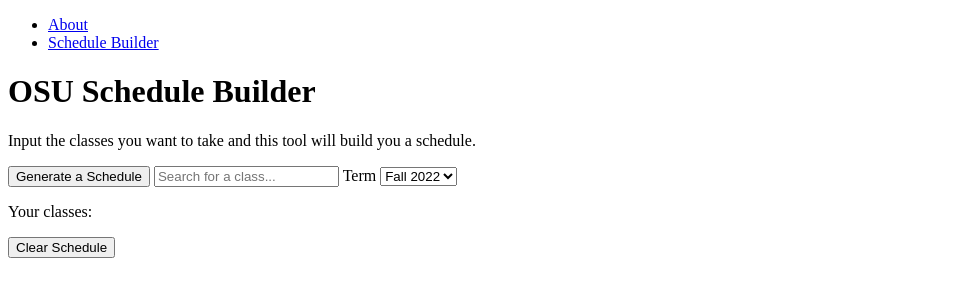
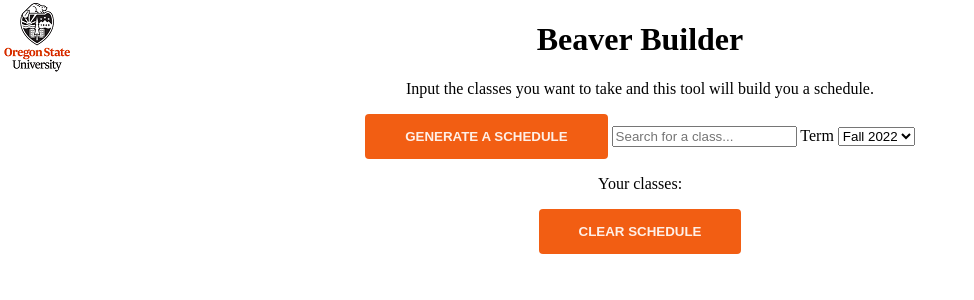
Before and after one commit to strarabi/osu-schedules, a Flask app: page / in a window 1280 px wide. Shown: the top 300 px of the page, without its empty margins (0-974 px from the left). Run offline with Flask 2, Linux system fonts and the light colour scheme.

Commit message:
More styling

```diff
--- a/static/style.css
+++ b/static/style.css
@@ -1,3 +1,7 @@
+a {
+    text-decoration: none;
+}
+
 .classes-info {
     border:1px solid black;
     display:inline-block;
@@ -9,3 +13,52 @@
     color:red;
     cursor:pointer;
 }
+
+.navbar {
+    background-color: orangered;
+    font-size: 18px;
+    line-height: 22px;
+}
+
+.navlist {
+    margin: 0 0 0 20px;
+    padding: 0;
+}
+
+.navitem {
+    display:inline-block;
+    text-decoration: none;
+}
+
+.title {
+    text-align: center;
+}
+
+.osulogo {
+    position: fixed;
+    top: 0;
+    left: 0;
+}
+
+.tools {
+    text-align: center;
+}
+
+.button {
+    border: none;
+    background: none;
+    text-decoration: none;
+    color: rgba(255, 255, 255, 0.9);
+    background: rgb(242, 94, 19);
+    padding: 15px 40px;
+    border-radius: 4px;
+    font-weight: bold;
+    text-transform: uppercase;
+    transition: all 0.2s ease-in-out;
+  }
+
+  .button:hover {
+    color: rgba(255, 255, 255, 1);
+    box-shadow: 0 5px 15px rgba(145, 92, 182, .4);
+    cursor: pointer;
+  }
--- a/templates/about.html
+++ b/templates/about.html
@@ -10,9 +10,10 @@
 <body>
     <div class="navbar">
         <ul class="navlist">
-            <li><a href="/about">About</a></li>
-            <li><a href="/main">Schedule Builder</a></li>
+            <li class="navitem"><a href="/about">About</a></li>
+            <li class="navitem"><a href="/main">Schedule Builder</a></li>
         </ul>
+        </div>
     <p>This application is still in beta. If you notice a bug, please submit an issue on our GitHub page.
         If you're a developer, consider submitting a pull request. Thank you!
     </p>
--- a/templates/index.html
+++ b/templates/index.html
@@ -7,19 +7,25 @@
     <meta charset="UTF-8">
     <meta http-equiv="X-UA-Compatible" content="IE=edge">
     <meta name="viewport" content="width=device-width, initial-scale=1.0">
-    <title>OSU Schedule Builder</title>
+    <title>Beaver Builder</title>
 </head>
 
 <body>
-    <div class="navbar">
+    <div class="title">
+        <h1>Beaver Builder</h1>
+    </div>
+    <div class="osulogo">
+        <img src="./static/imgs/osu_logo.png" alt="Oregon State Logo"/>
+    </div>
+    <!-- <div class="navbar">
         <ul class="navlist">
-            <li><a href="/about">About</a></li>
-            <li><a href="/main">Schedule Builder</a></li>
+            <li class="navitem"><a href="/about">About</a></li>
+            <li class="navitem"><a href="/main">Schedule Builder</a></li>
         </ul>
-    </div>
-    <h1>OSU Schedule Builder</h1>
+    </div> -->
+    <div class="tools">
         <p>Input the classes you want to take and this tool will build you a schedule.</p>
-    <button type="button" id="generate-button">Generate a Schedule</button>
+        <button type="button" class="button" id="generate-button">Generate a Schedule</button>
 
         <input name="search" list="courses" placeholder="Search for a class..."/>
         <datalist id="courses"></datalist>
@@ -28,11 +34,11 @@
         <select name="Term" id="term-selection">
             <option value="fa22">Fall 2022</option>
         </select>
-
         <div class="classes-container">
             <p id=>Your classes:</p>
         </div>
-    <button type="button" id="clear-button">Clear Schedule</button>
+        <button type="button" class="button" id="clear-button">Clear Schedule</button>
+    </div>
 
 </body>
 </html>
```
Also changed, not shown: static/imgs/osu_logo.png (added). Lines whose indentation alone changed are shown as unchanged.
